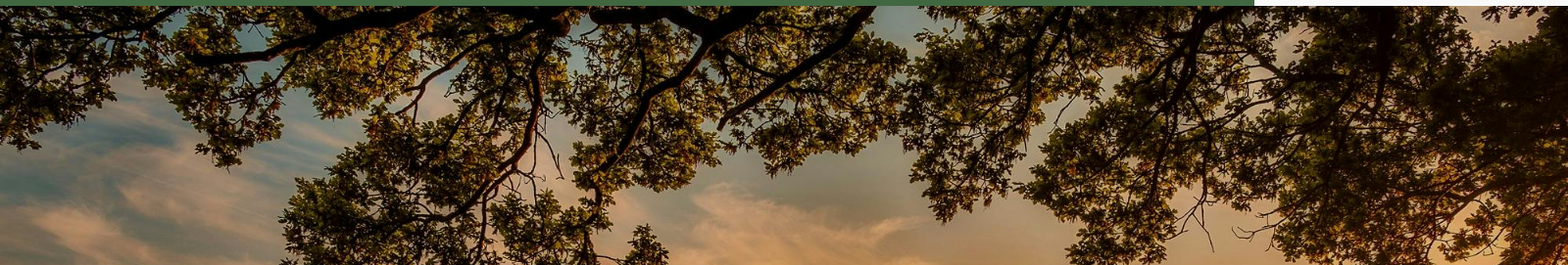
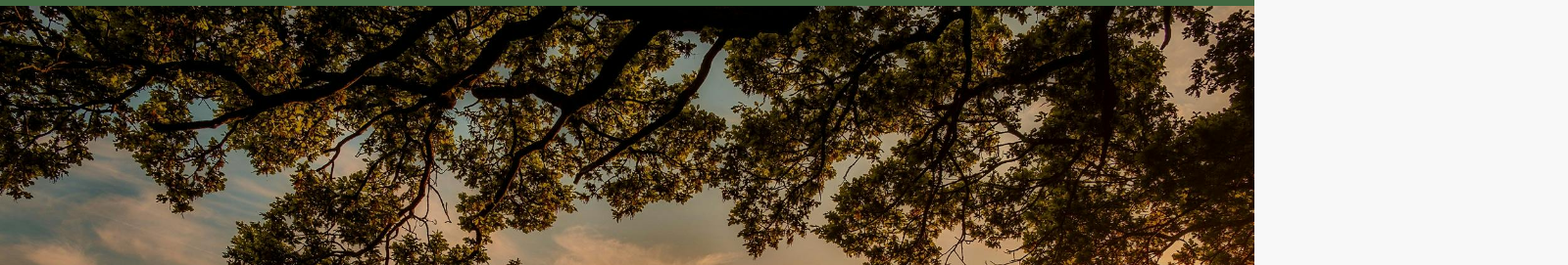
Before and after one commit to ArmanXLucy/Smart_Agriculture_Robot, a plain HTML site: page index.html in a window 1280 px wide. Shown: the part 77-348 px from the top of the page at 98% size, 1600 px wide, since content can reach past the window. Drawn offline with Linux system fonts and the light colour scheme; files whose address does not match are found by name.

Commit message:
Update index.html

```diff
--- a/index.html
+++ b/index.html
@@ -24,7 +24,7 @@
     <!-- Main Content -->
     <main>
         <!-- Home Section with Background Image -->
-        <section id="home" style="background-image: url(./home_image.jpg); height: 800px; width: 1600px;">
+        <section id="home" style="background-image: url(./home_image.jpg); height: 800px; width: auto;">
             <div class="hero-content">
                 <h1>Revolutionize Your Farming</h1>
                 <p>Experience precision farming with cutting-edge robotic technology.</p>
```
